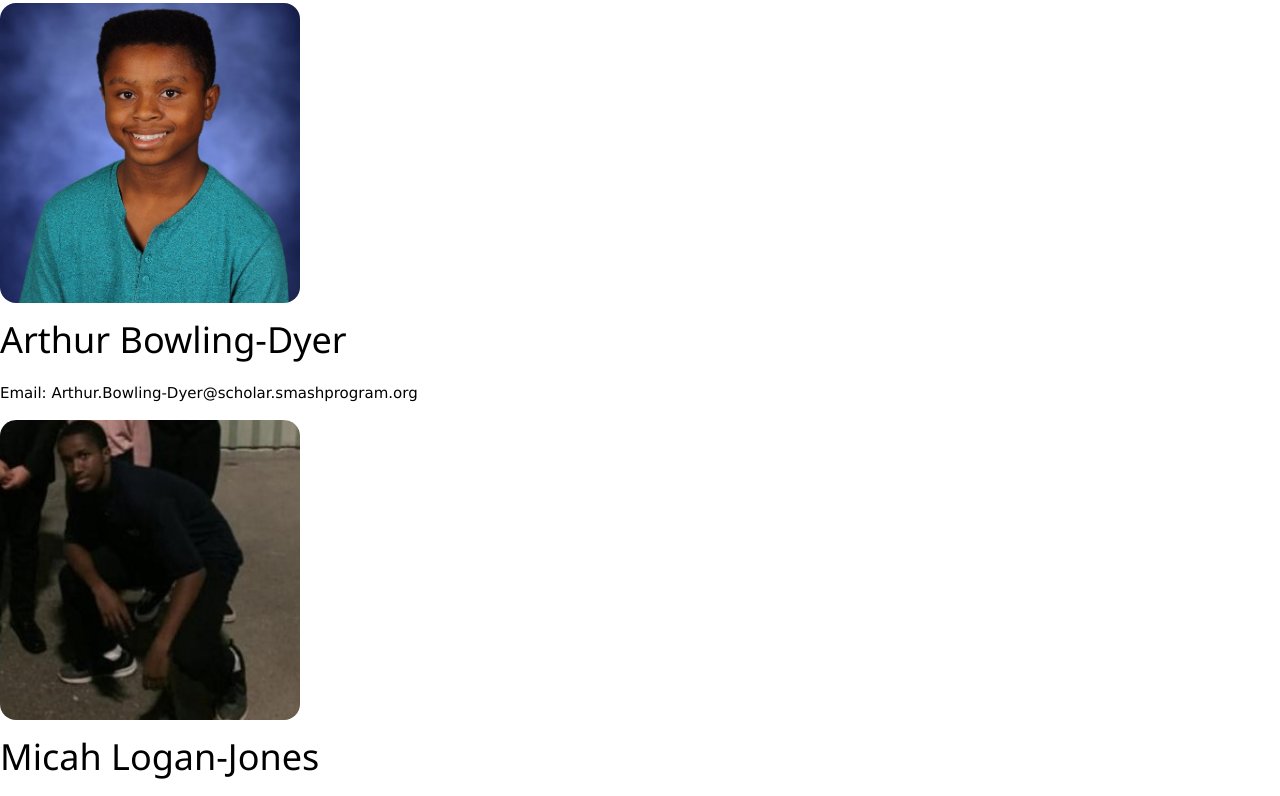
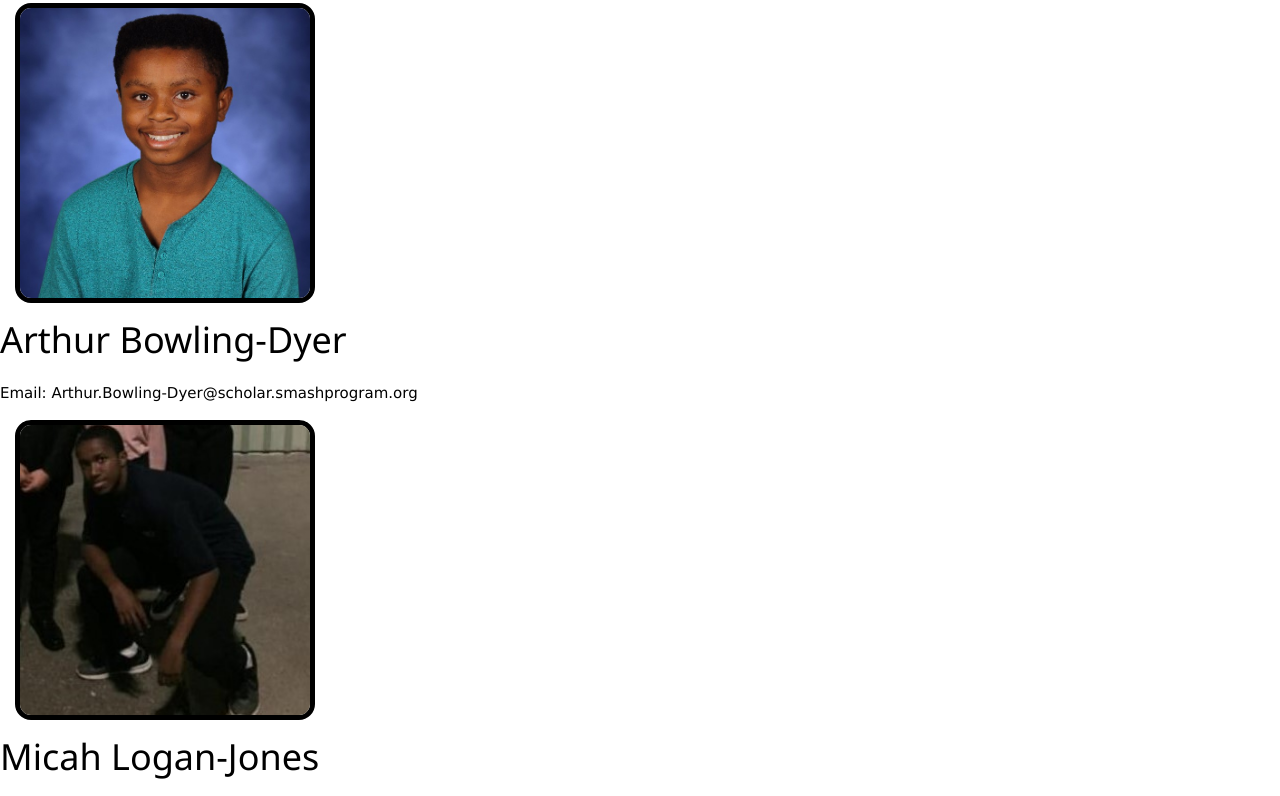
Before and after one commit to RyanHarris3/RyanHarris3.gethub.io, a plain HTML site: page FinalProject/FinalProjectContact.html in a window 1280 px wide. Shown: the part 1357-2153 px from the top of the page. Drawn offline with nearby package versions, Linux system fonts and the light colour scheme.

Commit message:
Update FinalProjectContactStyle.css

```diff
--- a/FinalProject/FinalProjectContactStyle.css
+++ b/FinalProject/FinalProjectContactStyle.css
@@ -18,6 +18,15 @@ li a{
     color:e8c547;
     font-family:fantasy;
 }
+iframe {
+  margin-left: 50px;
+}
+.w3-round-xlarge{
+    margin-left: 15px;
+    border-style: solid;
+    border-width: 5px
+
+}
 @media only screen
   and (min-device-width: 320px)
   and (max-device-width: 750px)
```
